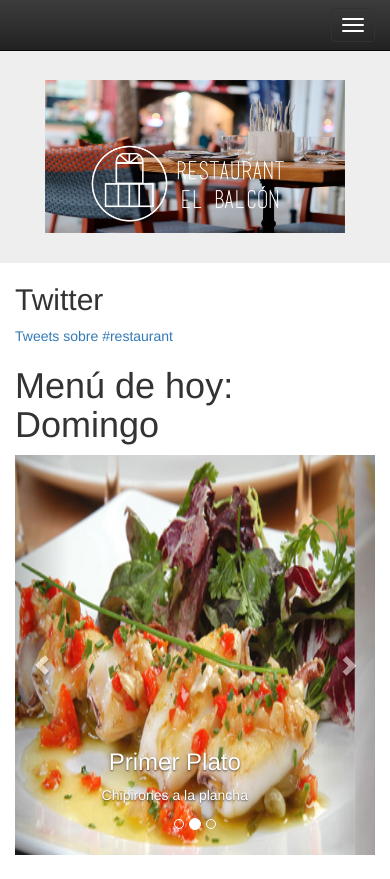
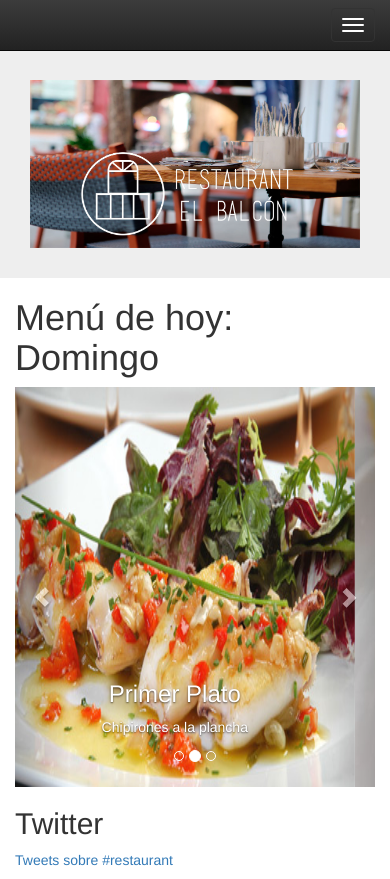
Before and after one commit to andresbailen93/Restaurante, a website: page public_html/index.html in a window 390 px wide. Shown: the top 879 px of the page. Drawn offline with nearby package versions, Linux system fonts and the light colour scheme.

Commit message:
Cambio a Responsive para que aparezca primero el menu en dispositivos moviles

```diff
--- a/public_html/index.html
+++ b/public_html/index.html
@@ -62,25 +62,14 @@
     <!-- Main jumbotron for a primary marketing message or call to action -->
     <div class="jumbotron">
         <div class="container">
-        <img src="images/fotoinicio2.jpg" class="container">
+        <img src="images/fotoinicio2.jpg" alt="fotoinicio" class="img-responsive">
         </div>
     </div>
 
     <div class="container">
       <!-- Example row of columns -->
       <div class="row">
-        <div class="col-md-3">
-          <h2>Twitter</h2>
-          <a class="twitter-timeline" href="https://twitter.com/hashtag/restaurant"
-             data-widget-id="657304352294608896">Tweets sobre #restaurant</a>
-    <script>
-        !function(d,s,id){
-            var js,fjs=d.getElementsByTagName(s)[0],p=/^http:/.test(d.location)?'http':'https';
-            if(!d.getElementById(id)){js=d.createElement(s);js.id=id;js.src=p+"://platform.twitter.com/widgets.js";
-                fjs.parentNode.insertBefore(js,fjs);}}(document,"script","twitter-wjs");
-    </script>
-        </div>
-        <div class="col-md-6">
+           <div class="col-md-6 col-md-push-3">
             <h1 id="diaactual">Menú de hoy: </h1>
             <div id="myCarousel" class="carousel slide" data-ride="carousel">
   <!-- Indicators -->
@@ -134,6 +123,18 @@
 
 
        </div>
+        <div class="col-md-3 col-md-pull-6">
+          <h2>Twitter</h2>
+          <a class="twitter-timeline" href="https://twitter.com/hashtag/restaurant"
+             data-widget-id="657304352294608896">Tweets sobre #restaurant</a>
+    <script>
+        !function(d,s,id){
+            var js,fjs=d.getElementsByTagName(s)[0],p=/^http:/.test(d.location)?'http':'https';
+            if(!d.getElementById(id)){js=d.createElement(s);js.id=id;js.src=p+"://platform.twitter.com/widgets.js";
+                fjs.parentNode.insertBefore(js,fjs);}}(document,"script","twitter-wjs");
+    </script>
+        </div>
+
         <div class="col-md-3">
             <h2>Nuestras valoraciones</h2>
         <div id="TA_selfserveprop192" class="TA_selfserveprop">
```
Also changed, not shown: public_html/Reservas.html (+1 -1 lines), public_html/carta.html (+16 -14 lines), public_html/localizacion.html (+1 -1 lines).
